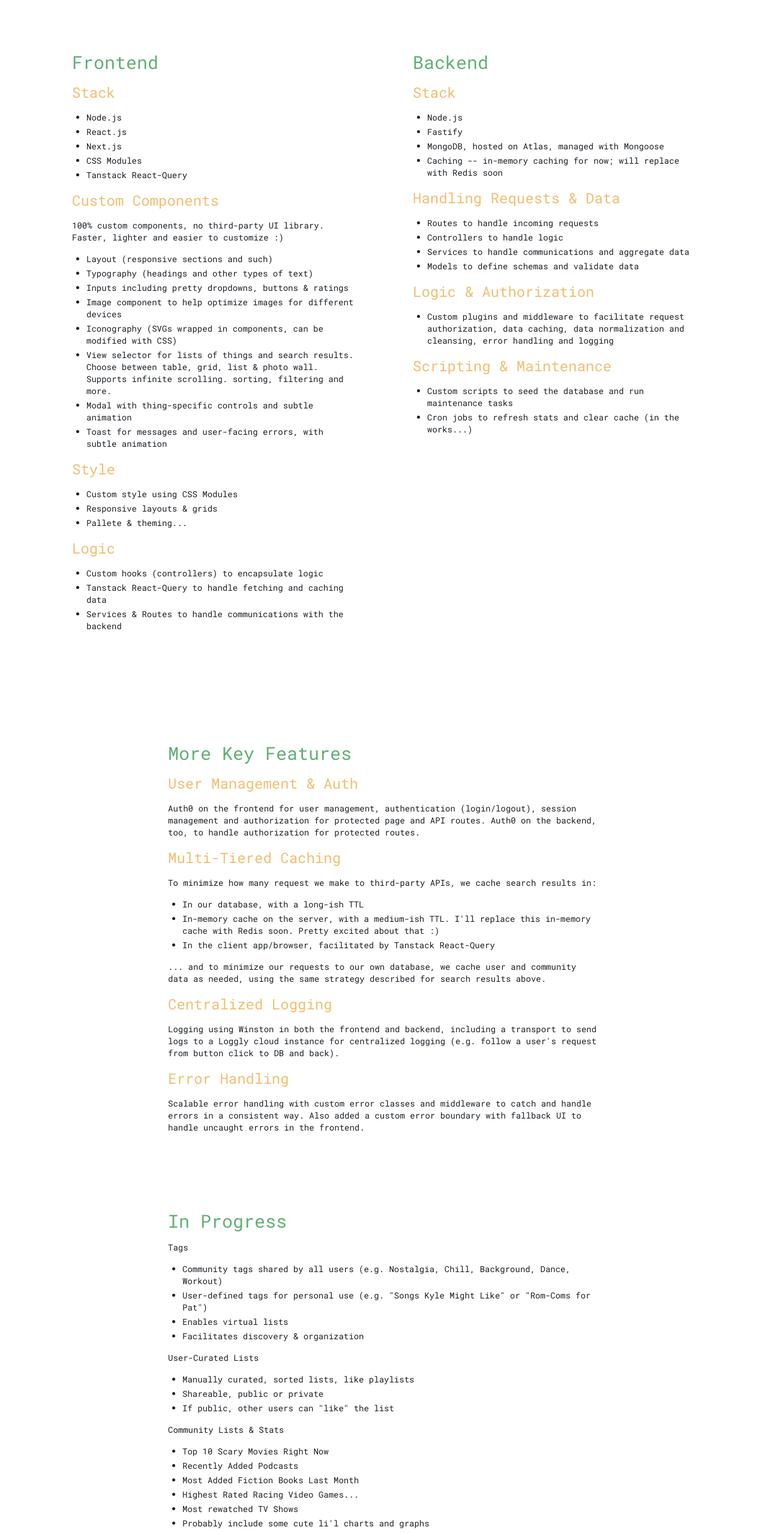
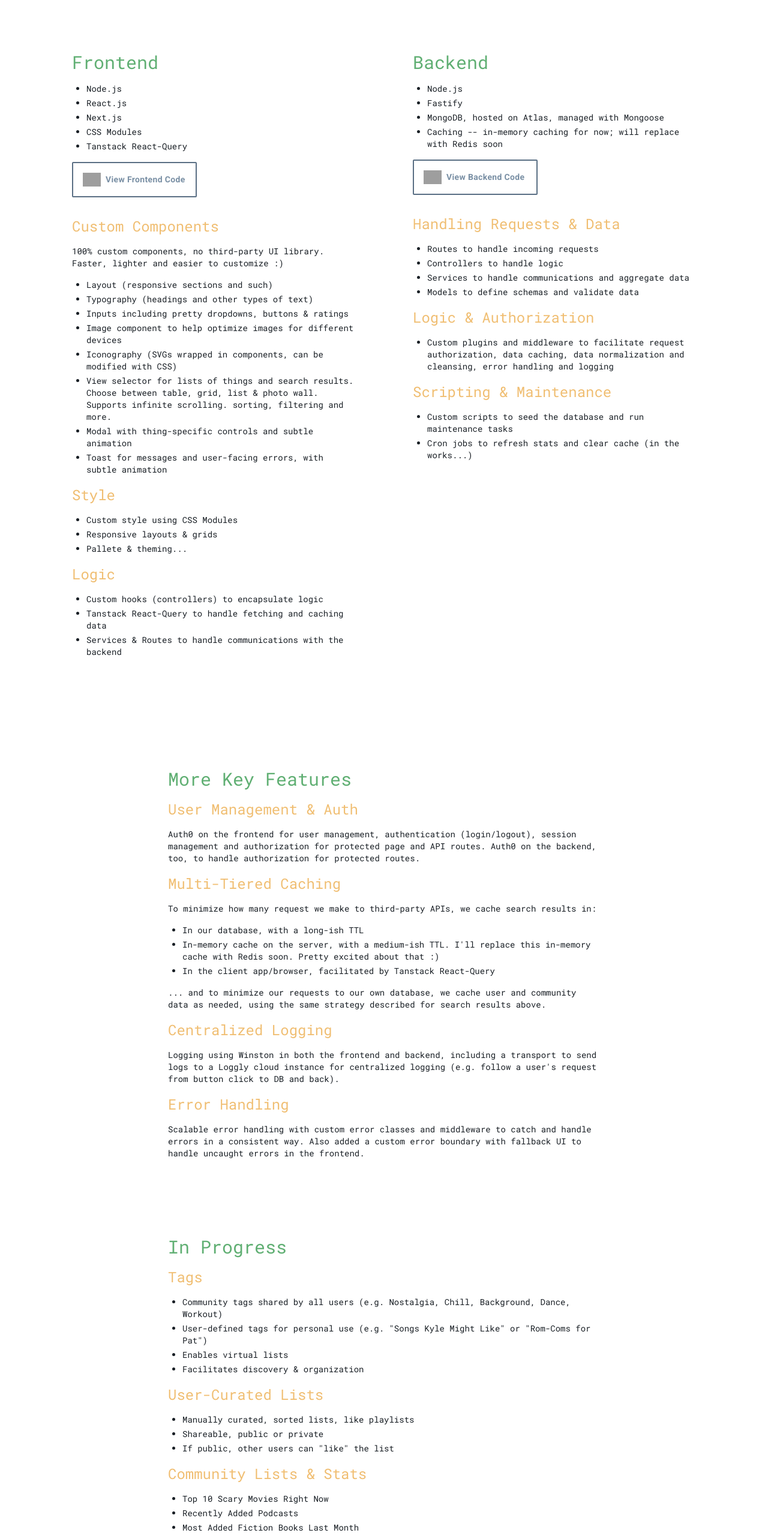
Before and after one commit to bensbits91/portfolio-2025-nextjs-js-tailwind, a Next.js app: page /things in a window 1280 px wide. Shown: the part 1460-4016 px from the top of the page at 60% size. Built offline with nearby package versions, Linux system fonts and the light colour scheme; grey boxes are pictures that could not be loaded.

Commit message:
add FeaturedProjectCard with link to things page; improve things page and add code links

```diff
--- a/app/data.js
+++ b/app/data.js
@@ -863,7 +863,7 @@
       featureOnHome: false
    },
    {
-      name: 'Things app',
+      name: 'Things App v1.0',
       year: '2025',
       tech: [
          'React.js',
--- a/app/projects/page.js
+++ b/app/projects/page.js
@@ -1,16 +1,43 @@
 import { ProjectGrid } from '@/app/components/projects';
-import { HeadingOne, Subheading } from '@/app/components/typography';
+import {
+   HeadingOne,
+   HeadingThree,
+   SubtleText
+} from '@/app/components/typography';
 import { HeroSection } from '@/app/components/layout';
+import Button from '@/app/components/common/Button';
+
+// todo: move FeaturedProjectCard to separate component; pass data; add image...
+const FeaturedProjectCard = () => (
+   <section className="container mx-auto mb-12 max-w-[1200px]">
+      <div className="px-10 md:px-20">
+         <div className="rounded-lg border-2 border-bb-gray-900 p-8 shadow-dark-card">
+            <HeadingThree>Things App v2.0</HeadingThree>
+            <p className="mb-4 text-sm text-gray-500">
+               A personal tracker and rating system for all the things you do,
+               watch, read, play, listen to. Kind of like Goodreads but for
+               everything.
+            </p>
+            <p className="mb-4 text-sm text-gray-500">
+               Node | Fastify | MongoDB | Mongoose | React | Next | CSS
+               Modules...
+            </p>
+            <Button link="/things">View Project Details</Button>
+         </div>
+      </div>
+   </section>
+);
 
 const Projects = () => {
    return (
       <>
          <HeroSection bigBottom={false}>
             <HeadingOne>Sample Projects</HeadingOne>
-            <Subheading>
-               A couple newer projects and a bunch of older work.
-            </Subheading>
+            <SubtleText textCenter>
+               A couple of newer projects and a bunch of older work.
+            </SubtleText>
          </HeroSection>
+         <FeaturedProjectCard />
          <ProjectGrid />
       </>
    );
--- a/app/things/page.js
+++ b/app/things/page.js
@@ -10,6 +10,16 @@
    HeadingThree,
    SubtleText
 } from '@/app/components/typography';
+import { CloudinaryImage } from '@/app/components/image';
+
+/*
+ * todo:
+ * fun heading colors
+ * add link somewhere on homepage
+ * add to project data/page
+ * make some content truncated and/or collapsible/expandable, or tabbed
+ * add images
+ */
 
 const Things = () => {
    return (
@@ -94,8 +104,7 @@
                   content: (
                      <div>
                         <HeadingTwo color="purple">Frontend</HeadingTwo>
-                        <div>
-                           <HeadingThree color="yellow">Stack</HeadingThree>
+                        <div className="mb-8">
                            <ul className="mb-4 ml-6 list-outside list-disc text-sm">
                               <li className="mb-1">Node.js</li>
                               <li className="mb-1">React.js</li>
@@ -103,6 +112,21 @@
                               <li className="mb-1">CSS Modules</li>
                               <li className="mb-1">Tanstack React-Query</li>
                            </ul>
+                           <a
+                              href="https://github.com/bensbits91/things-client"
+                              target="_blank"
+                              rel="noreferrer"
+                              className="hover-delay hover-brightness block w-52 rounded-sm border-2 border-bb-gray-500 p-4 text-center font-roboto-sans text-sm tracking-wide text-bb-gray">
+                              <div className="flex items-center gap-2">
+                                 <CloudinaryImage
+                                    cloudinaryId="github1_o1ok5i"
+                                    alt="GitHub"
+                                    width={30}
+                                    height={30}
+                                 />
+                                 <SubtleText>View Frontend Code</SubtleText>
+                              </div>
+                           </a>
                         </div>
                         <div>
                            <HeadingThree color="yellow">
@@ -182,8 +206,7 @@
                   content: (
                      <div>
                         <HeadingTwo color="purple">Backend</HeadingTwo>
-                        <div>
-                           <HeadingThree color="yellow">Stack</HeadingThree>
+                        <div className="mb-8">
                            <ul className="mb-4 ml-6 list-outside list-disc text-sm">
                               <li className="mb-1">Node.js</li>
                               <li className="mb-1">Fastify</li>
@@ -195,6 +218,21 @@
                                  replace with Redis soon
                               </li>
                            </ul>
+                           <a
+                              href="https://github.com/bensbits91/things-server"
+                              target="_blank"
+                              rel="noreferrer"
+                              className="hover-delay hover-brightness block w-52 rounded-sm border-2 border-bb-gray-500 p-4 text-center font-roboto-sans text-sm tracking-wide text-bb-gray">
+                              <div className="flex items-center gap-2">
+                                 <CloudinaryImage
+                                    cloudinaryId="github1_o1ok5i"
+                                    alt="GitHub"
+                                    width={30}
+                                    height={30}
+                                 />
+                                 <SubtleText>View Backend Code</SubtleText>
+                              </div>
+                           </a>
                         </div>
                         <div>
                            <HeadingThree color="yellow">
@@ -292,7 +330,7 @@
          </OneColumnSection>
          <OneColumnSection bigBottom>
             <HeadingTwo color="purple">In Progress</HeadingTwo>
-            <p className="mb-4 text-sm">Tags</p>
+            <HeadingThree color="yellow">Tags</HeadingThree>
             <ul className="mb-4 ml-6 list-outside list-disc text-sm">
                <li className="mb-1">
                   Community tags shared by all users (e.g. Nostalgia, Chill,
@@ -305,7 +343,7 @@
                <li className="mb-1">Enables virtual lists</li>
                <li className="mb-1">Facilitates discovery & organization</li>
             </ul>
-            <p className="mb-4 text-sm">User-Curated Lists</p>
+            <HeadingThree color="yellow">User-Curated Lists</HeadingThree>
             <ul className="mb-4 ml-6 list-outside list-disc text-sm">
                <li className="mb-1">
                   Manually curated, sorted lists, like playlists
@@ -315,7 +353,7 @@
                   If public, other users can "like" the list
                </li>
             </ul>
-            <p className="mb-4 text-sm">Community Lists & Stats</p>
+            <HeadingThree color="yellow">Community Lists & Stats</HeadingThree>
             <ul className="mb-4 ml-6 list-outside list-disc text-sm">
                <li className="mb-1">Top 10 Scary Movies Right Now</li>
                <li className="mb-1">Recently Added Podcasts</li>
@@ -388,7 +426,7 @@
             </ul>
          </OneColumnSection>
          <OneColumnSection bigBottom>
-            <HeadingTwo color="purple">Whoa! Still with Me?</HeadingTwo>
+            <HeadingTwo color="purple">Still with Me?</HeadingTwo>
             <p className="mb-4 text-sm">
                Thanks for reading all that! This is a fun passion project.
                <Link
```
